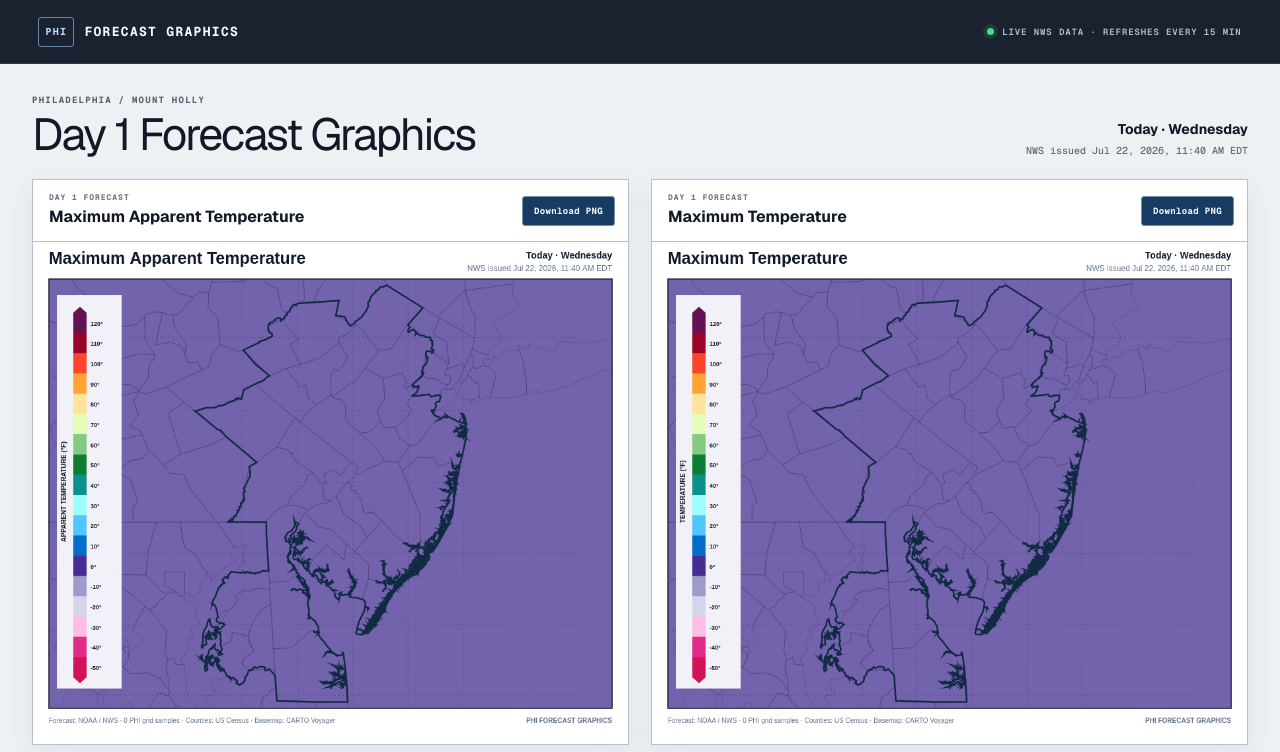
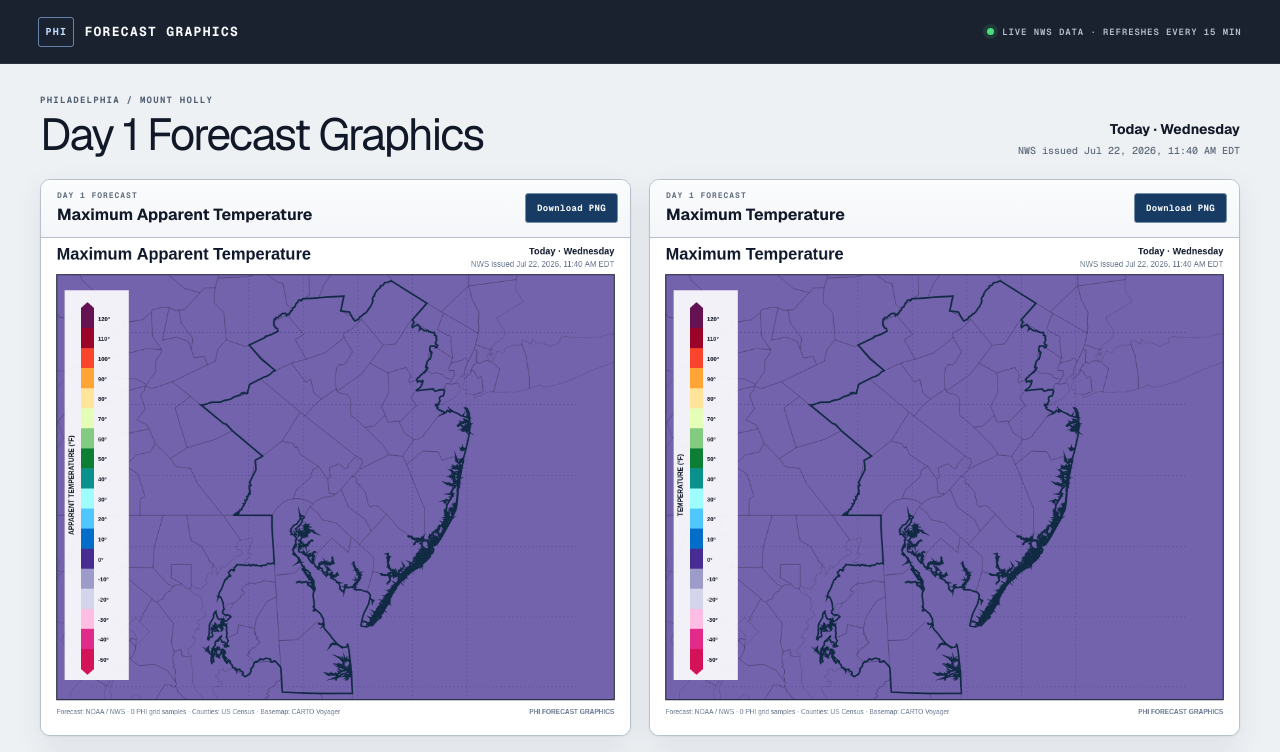
Before and after one commit to SBasineni1/NWSGraphics, a Next.js app: page / in a window 1280 px wide. Shown: the top 752 px of the page. Built offline with nearby package versions, Linux system fonts and the light colour scheme; no server answers.

Commit message:
Polish forecast gallery cards and header spacing

```diff
--- a/app/globals.css
+++ b/app/globals.css
@@ -11,22 +11,23 @@ button, a { font: inherit; }
 .site-brand > span { display: grid; place-items: center; width: 36px; height: 30px; border: 1px solid #93c5fd99; border-radius: 3px; color: #bfdbfe; font-size: 10px; }
 .live-status { display: flex; align-items: center; gap: 8px; color: #b5c0ce; font: 600 9px var(--font-geist-mono), monospace; letter-spacing: .1em; }
 .live-status i { width: 7px; height: 7px; border-radius: 50%; background: #4ade80; box-shadow: 0 0 0 4px #4ade8020; }
-.gallery-header { width: min(1560px, 100%); margin: 30px auto 22px; display: flex; align-items: end; justify-content: space-between; gap: 28px; }
+.gallery-header { width: min(1200px, 100%); margin: 30px auto 22px; display: flex; align-items: end; justify-content: space-between; gap: 28px; }
 .gallery-header p { margin: 0 0 6px; color: #536174; font: 650 9px var(--font-geist-mono), monospace; letter-spacing: .14em; }
 h1 { margin: 0; font-size: clamp(27px, 3.5vw, 46px); line-height: 1; letter-spacing: -.045em; }
 .gallery-header > div:last-child { text-align: right; }
 .gallery-header strong { display: block; font-size: 14px; }
 .gallery-header span { display: block; margin-top: 4px; color: var(--muted); font: 500 10px var(--font-geist-mono), monospace; }
-.forecast-gallery { width: min(1560px, 100%); margin: 0 auto; display: grid; grid-template-columns: repeat(2, minmax(0, 1fr)); gap: 22px; align-items: start; }
-.forecast-product { min-width: 0; border: 1px solid var(--line); background: #fff; box-shadow: 0 8px 24px #20324a12; }
-.product-bar { min-height: 62px; display: flex; align-items: center; justify-content: space-between; gap: 20px; padding: 11px 13px 10px 16px; border-bottom: 1px solid var(--line); }
+.forecast-gallery { width: min(1200px, 100%); margin: 0 auto; display: grid; grid-template-columns: repeat(2, minmax(0, 1fr)); gap: 18px; align-items: start; }
+.forecast-product { min-width: 0; border: 1px solid var(--line); border-radius: 10px; overflow: hidden; background: #fff; box-shadow: 0 10px 30px #1e293b14, 0 1px 2px #1e293b0f; transition: box-shadow .18s ease; }
+.forecast-product:hover { box-shadow: 0 16px 40px #1e293b1f, 0 1px 2px #1e293b14; }
+.product-bar { min-height: 58px; display: flex; align-items: center; justify-content: space-between; gap: 20px; padding: 10px 12px 10px 16px; border-bottom: 1px solid var(--line); background: linear-gradient(180deg, #fbfcfd, #f4f6f9); }
 .product-bar span { display: block; margin-bottom: 3px; color: #687385; font: 650 8px var(--font-geist-mono), monospace; letter-spacing: .12em; }
 .product-bar strong { display: block; font-size: 16px; }
 .product-bar button { flex: 0 0 auto; padding: 8px 11px; border: 1px solid #7790aa; border-radius: 3px; color: #f8fafc; background: #173b63; font: 650 9px var(--font-geist-mono), monospace; letter-spacing: .04em; cursor: pointer; }
 .product-bar button:hover { background: #24527f; }
 .product-bar button:disabled { opacity: .48; cursor: wait; }
 .forecast-canvas { display: block; width: 100%; height: auto; background: #e6f1f5; }
-.gallery-message { width: min(1560px, 100%); margin: 0 auto; min-height: 360px; display: grid; place-items: center; border: 1px solid var(--line); color: #536174; background: #fff; font: 600 11px var(--font-geist-mono), monospace; }
+.gallery-message { width: min(1200px, 100%); margin: 0 auto; min-height: 360px; display: grid; place-items: center; border: 1px solid var(--line); border-radius: 10px; color: #536174; background: #fff; font: 600 11px var(--font-geist-mono), monospace; }
 @media (max-width: 960px) {
   .forecast-gallery { grid-template-columns: 1fr; }
 }
```
